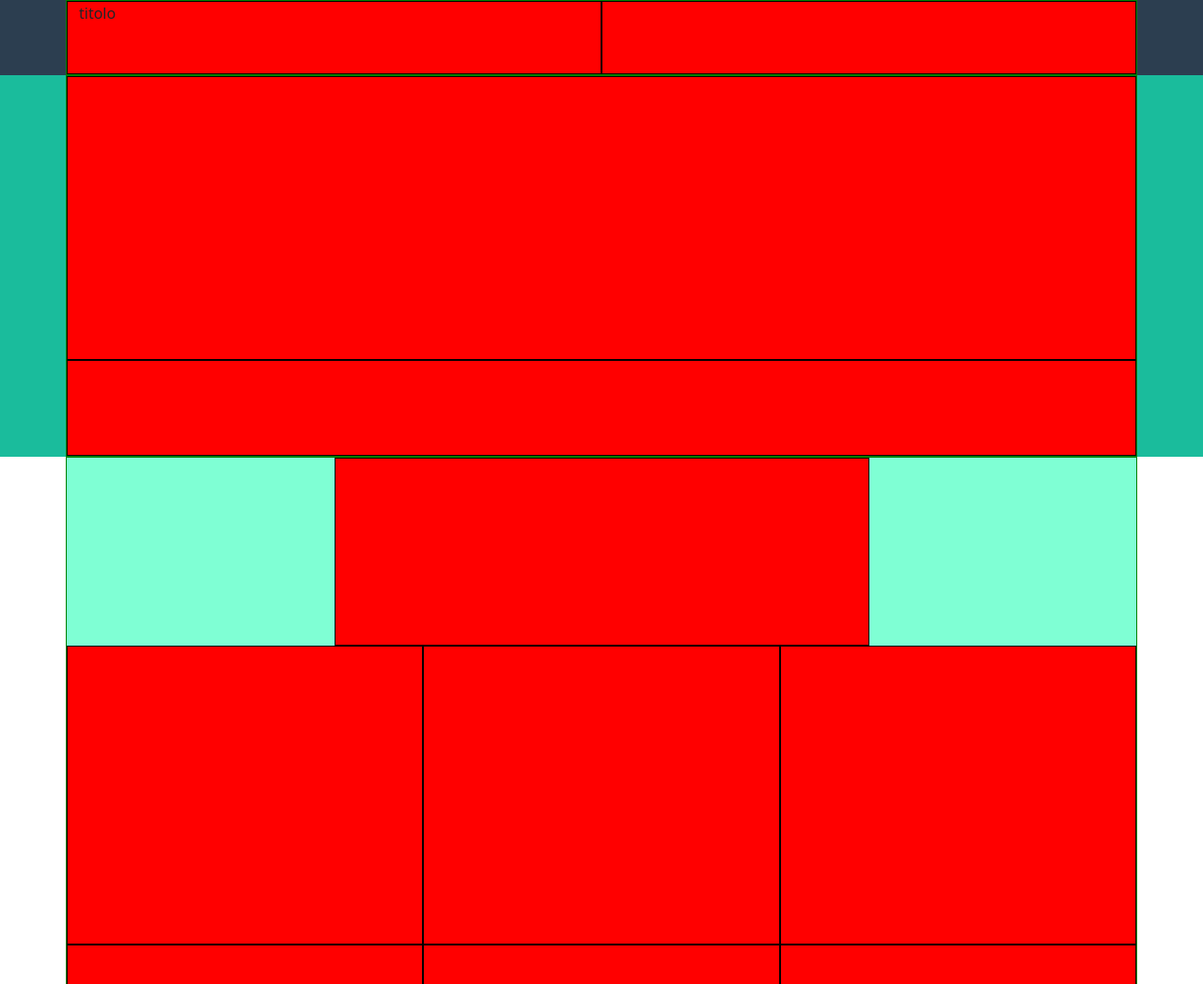
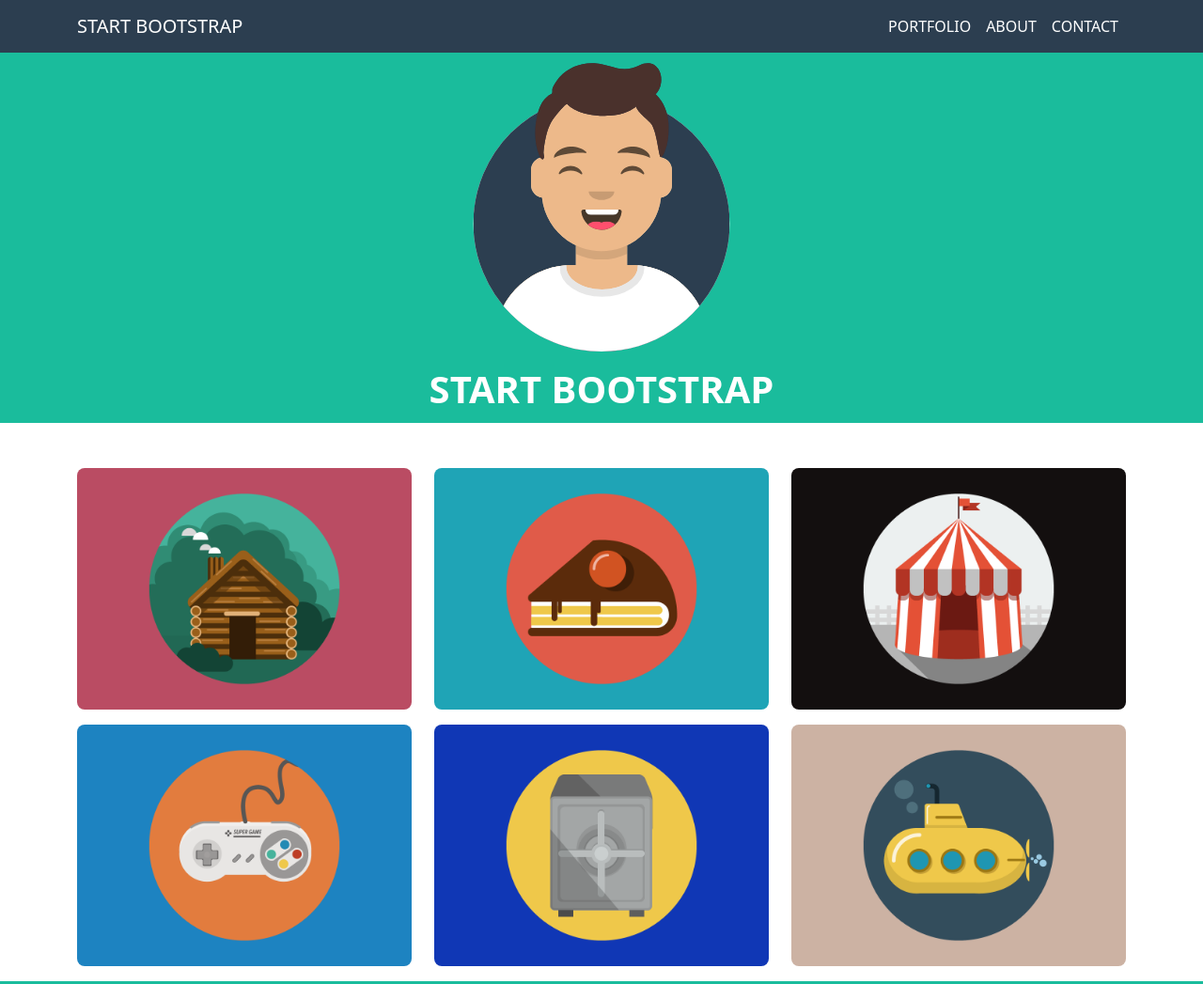
Before and after one commit to meikalaheshla/html-css-bootstrap-freelancer, a plain HTML site: page index.html in a window 1280 px wide. Shown: the top 1047 px of the page at 94% size. Drawn offline with nearby package versions, Linux system fonts and the light colour scheme.

Commit message:
jumbo and section without star

```diff
--- a/css/style.css
+++ b/css/style.css
@@ -1,6 +1,11 @@
+/* GENERICS */
+
 header {
     background-color: #2c3e50;
-    height: 80px;
+}
+
+img {
+    width: 100%;
 }
 
 /* LAYOUT UTILITY */
@@ -15,46 +20,50 @@
     border: 1px solid black
 }
 
-/* HEADER */
-.header-box {
-    max-height: 80px;
+/* MY COLOR UTILITY */
+.my-text-white {
+    color: white;
 }
 
-.header-navbar {
-    height: 80px
+
+/* MAIN */
+
+/* STAR SEPARATOR */
+.left-star {
+    height: 4px;
 }
 
-.header-left-nav {
-    height: 100%;
+.middle-star {}
+
+.right-star {
+    height: 4px;
 }
+
+
+/* HEADER */
+
 
 /* JUMBOTRON */
 .jumbotron {
     background-color: #1abc9c;
 }
 
-.jumbo-content {
-    height: 100%;
+.jumbo-title {
+    font-weight: 600;
+}
+
+.jumbo-img-box {}
+
+.jumbo-img {
+    max-width: 300px
 }
 
 
-.jumbo-img-box {
-    height: 300px;
-}
-
-.jumbo-txt-box {
-    height: 100px;
-}
 
 /* PORTFOLIO SECTION */
 
-.section-title-box {
-    height: 200px;
-}
 
-.exemple-img {
-    height: 300px;
-}
+
 
 /* ABOUT SECTION */
 #about {
--- a/index.html
+++ b/index.html
@@ -14,29 +14,66 @@
     <title>Document</title>
 </head>
 
-<body class="debug">
-    <header class="">
-        <div class="container header-box">
-            <div class="row header-navbar ">
-                <div class="col-6 header-left-nav .">
-                    <span class="titolo">titolo</span>
-                </div>
-                <div class="col-6 header-right-nav ." menu</div>
+<body class="">
+    <header>
+        <nav class="navbar navbar-expand-lg  navbar-dark bg-transparent ">
+            <div class="container">
+                <a class="navbar-brand " href="#">START BOOTSTRAP</a>
+                <button class="navbar-toggler " type="button" data-bs-toggle="collapse"
+                    data-bs-target="#navbarNavAltMarkup" aria-controls="navbarNavAltMarkup" aria-expanded="false"
+                    aria-label="Toggle navigation">
+                    <span class="navbar-toggler-icon"></span>
+                </button>
+                <div class="collapse navbar-collapse justify-content-end " id="navbarNavAltMarkup">
+                    <div class="navbar-nav">
+                        <a class="nav-link my-text-white" aria-current="page" href="#">PORTFOLIO</a>
+                        <a class="nav-link my-text-white" href="#">ABOUT</a>
+                        <a class="nav-link my-text-white" href="#">CONTACT</a>
+                    </div>
                 </div>
             </div>
-        </div>
+        </nav>
+
+
+
     </header>
     <main>
-        <div class="jumbotron">
-            <div class="container jumbo-content">
+        <div class="jumbotron mb-5">
+            <div class="container jumbo-content my-text-white text-center">
 
-                <div class="row">
-                    <div class="col-12">
-                        <div class="jumbo-img-box"></div>
+                <div class="row justify-content-center">
+                    <div class=" col-12 text-center">
+                        <figure class="jumbo-img-box">
+                            <img class="jumbo-img" src="img/avatar.svg" alt="">
+                        </figure>
                     </div>
-                    <div class="col-12">
-                        <div class="jumbo-txt-box"></div>
+                    <div class="row justify-content-center">
+                        <div class=" col-12 title-box">
+                            <h1 class="jumbo-title">START BOOTSTRAP</h1>
+                            <div class="col-5 star">
+                                <div class="row  justify-content-center">
+                                    <div class="col-5 ">
+                                        <div class="left-star"></div>
+                                    </div>
+                                    <div class="col-2">
+                                        <div class="middle-star">
+
+                                        </div>
+                                    </div>
+                                    <div class="col-5">
+                                        <div class="right-star">
+
+                                        </div>
+                                    </div>
+                                </div>
+
+                            </div>
+
+                        </div>
+
+
                     </div>
+
                 </div>
             </div>
         </div>
@@ -48,22 +85,34 @@
                     </div>
                     <div class="col-md-6 col-lg-4">
 
-                        <figure class="exemple-img"></figure>
+                        <figure class="exemple-img">
+                            <img class="rounded-3" src="img/cabin.png" alt="cabin">
+                        </figure>
                     </div>
                     <div class="col-md-6 col-lg-4">
-                        <figure class="exemple-img"></figure>
+                        <figure class="exemple-img">
+                            <img class="rounded-3" src="img/cake.png" alt="cake">
+                        </figure>
                     </div>
                     <div class="col-md-6 col-lg-4">
-                        <figure class="exemple-img"></figure>
+                        <figure class="exemple-img">
+                            <img class="rounded-3" src="img/circus.png" alt="circus">
+                        </figure>
                     </div>
                     <div class="col-md-6 col-lg-4">
-                        <figure class="exemple-img"></figure>
+                        <figure class="exemple-img">
+                            <img class="rounded-3" src="img/game.png" alt="game">
+                        </figure>
                     </div>
                     <div class="col-md-6 col-lg-4">
-                        <figure class="exemple-img"></figure>
+                        <figure class="exemple-img">
+                            <img class="rounded-3" src="img/safe.png" alt="safe">
+                        </figure>
                     </div>
                     <div class="col-md-6 col-lg-4">
-                        <figure class="exemple-img"></figure>
+                        <figure class="exemple-img">
+                            <img class="rounded-3" src="img/submarine.png" alt="submarine">
+                        </figure>
                     </div>
 
 
```
